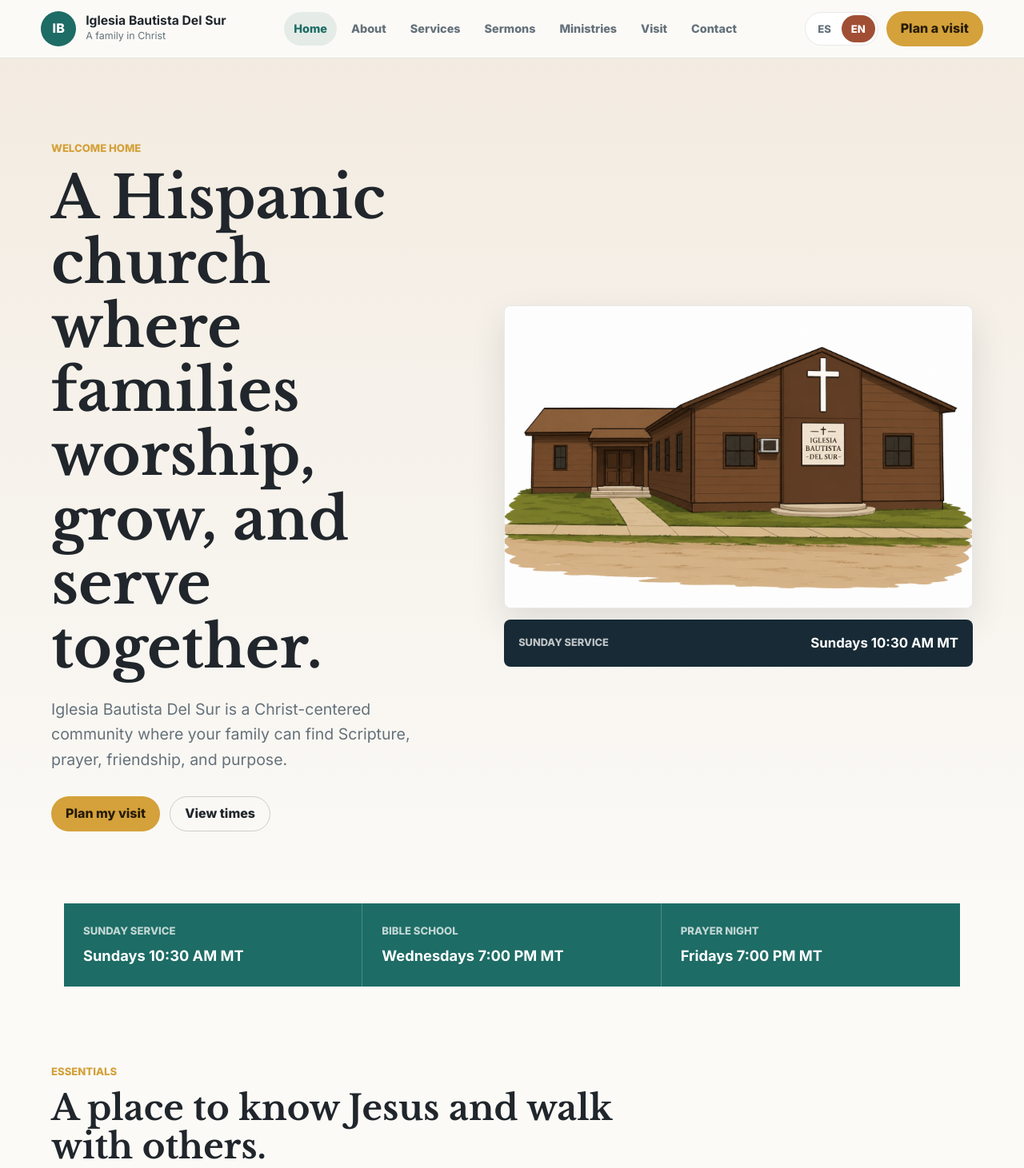
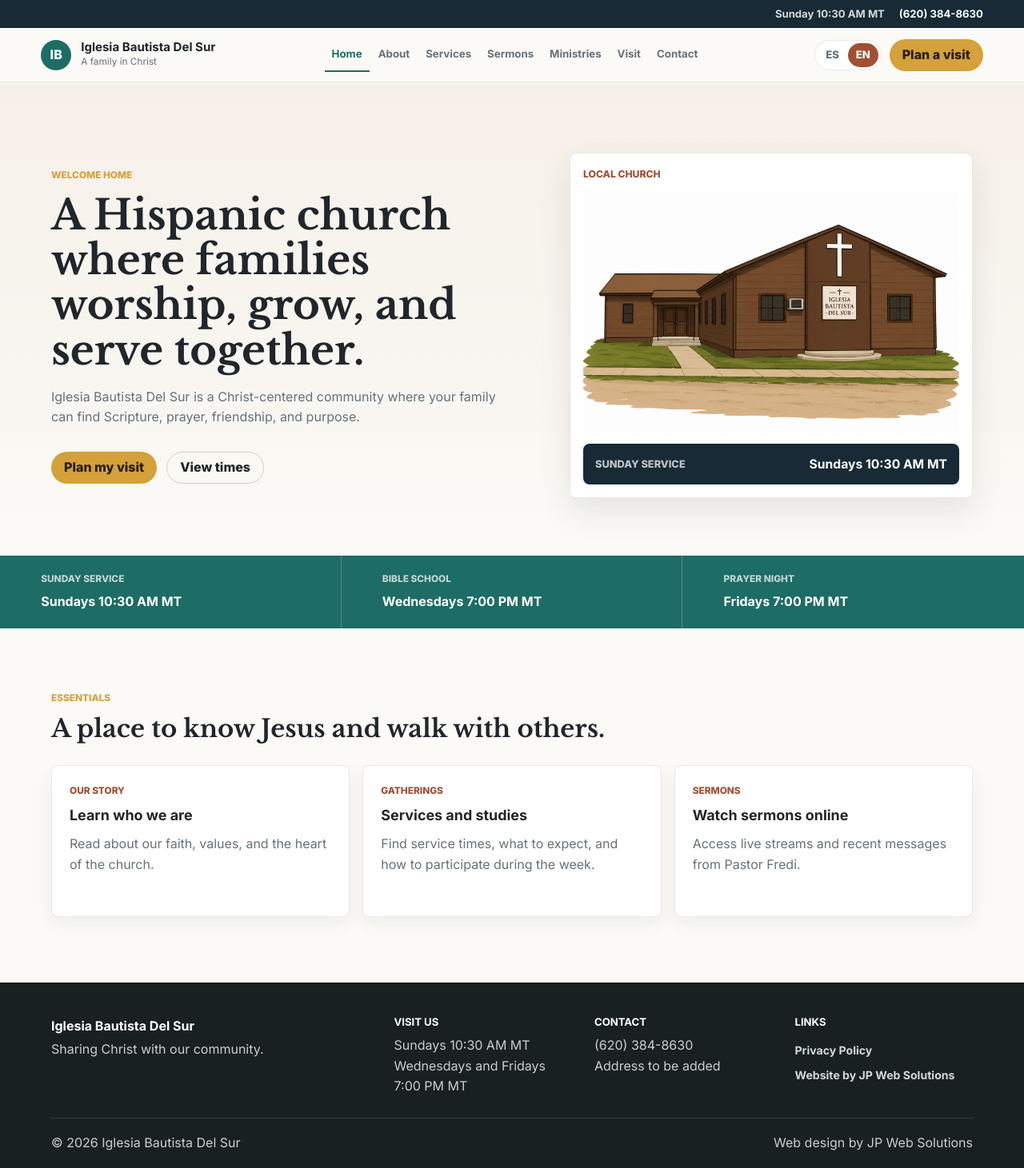
Before and after one commit to JimPintoCommon/iglesia-bautista-del-sur, a website built with Vite: page index.html in a window 1280 px wide. Shown: the top 1461 px of the page at 80% size. Built offline with nearby package versions, Linux system fonts and the light colour scheme.

Commit message:
Refine professional site layout

```diff
--- a/index.html
+++ b/index.html
@@ -18,6 +18,12 @@
   </head>
   <body>
     <header class="site-header">
+      <div class="top-bar">
+        <span data-i18n="topService">Domingo 10:30 AM MT</span>
+        <a href="tel:6203848630" data-i18n="topPhone">(620) 384-8630</a>
+      </div>
+
+      <div class="header-inner">
         <a class="brand" href="#home" data-route-link="home" aria-label="Iglesia Bautista Del Sur">
           <span class="brand-mark">IB</span>
           <span>
@@ -43,6 +49,7 @@
           </div>
           <a class="header-cta" href="#visit" data-route-link="visit" data-i18n="headerCta">Planear visita</a>
         </div>
+      </div>
     </header>
 
     <main>
@@ -61,6 +68,8 @@
             </div>
           </div>
           <div class="hero-visual">
+            <div class="campus-card">
+              <span data-i18n="campusLabel">Iglesia local</span>
               <img
                 class="hero-image"
                 src="assets/iglesia-del-sur.png"
@@ -69,6 +78,7 @@
               <div class="hero-note">
                 <span data-i18n="heroNoteLabel">Servicio dominical</span>
                 <strong data-i18n="heroNoteText">Domingos 10:30 AM MT</strong>
+              </div>
             </div>
           </div>
         </section>
@@ -419,19 +429,33 @@
     </main>
 
     <footer class="site-footer">
-      <div class="footer-main">
+      <div class="footer-grid">
         <div>
           <strong>Iglesia Bautista Del Sur</strong>
           <p data-i18n="footerText">Compartiendo a Cristo con nuestra comunidad.</p>
         </div>
+        <div>
+          <h2 data-i18n="footerVisitTitle">Visítanos</h2>
+          <p data-i18n="footerVisitText">Domingos 10:30 AM MT</p>
+          <p data-i18n="footerPrayerText">Miércoles y viernes 7:00 PM MT</p>
+        </div>
+        <div>
+          <h2 data-i18n="footerContactTitle">Contacto</h2>
+          <p><a href="tel:6203848630">(620) 384-8630</a></p>
+          <p data-i18n="footerAddress">Dirección por agregar</p>
+        </div>
         <nav class="footer-links" aria-label="Footer">
+          <h2 data-i18n="footerLinksTitle">Enlaces</h2>
           <a href="#privacy" data-route-link="privacy" data-i18n="footerPrivacy">Política de privacidad</a>
           <a href="https://www.jpwebsolutions.com/" target="_blank" rel="noopener" data-i18n="footerCredit">
             Sitio creado por JP Web Solutions
           </a>
         </nav>
       </div>
-      <p>&copy; <span data-year></span></p>
+      <div class="footer-bottom">
+        <p>&copy; <span data-year></span> Iglesia Bautista Del Sur</p>
+        <p data-i18n="footerBuiltBy">Diseño web por JP Web Solutions</p>
+      </div>
     </footer>
 
     <script type="module" src="script.js"></script>
--- a/script.js
+++ b/script.js
@@ -1,6 +1,8 @@
 const translations = {
   es: {
     brandTagline: "Una familia en Cristo",
+    topService: "Domingo 10:30 AM MT",
+    topPhone: "(620) 384-8630",
     navHome: "Inicio",
     navAbout: "Nosotros",
     navServices: "Servicios",
@@ -15,6 +17,7 @@ const translations = {
       "Iglesia Bautista Del Sur es una comunidad centrada en Cristo donde tu familia puede encontrar Palabra, oración, amistad y propósito.",
     heroPrimary: "Planear mi visita",
     heroSecondary: "Ver horarios",
+    campusLabel: "Iglesia local",
     heroNoteLabel: "Servicio dominical",
     heroNoteText: "Domingos 10:30 AM MT",
     quickServiceLabel: "Servicio dominical",
@@ -142,8 +145,15 @@ const translations = {
     formMessage: "Mensaje",
     formButton: "Enviar mensaje",
     footerText: "Compartiendo a Cristo con nuestra comunidad.",
+    footerVisitTitle: "Visítanos",
+    footerVisitText: "Domingos 10:30 AM MT",
+    footerPrayerText: "Miércoles y viernes 7:00 PM MT",
+    footerContactTitle: "Contacto",
+    footerAddress: "Dirección por agregar",
+    footerLinksTitle: "Enlaces",
     footerPrivacy: "Política de privacidad",
     footerCredit: "Sitio creado por JP Web Solutions",
+    footerBuiltBy: "Diseño web por JP Web Solutions",
     privacyKicker: "Privacidad",
     privacyTitle: "Política de privacidad",
     privacyLead:
@@ -164,6 +174,8 @@ const translations = {
   },
   en: {
     brandTagline: "A family in Christ",
+    topService: "Sunday 10:30 AM MT",
+    topPhone: "(620) 384-8630",
     navHome: "Home",
     navAbout: "About",
     navServices: "Services",
@@ -178,6 +190,7 @@ const translations = {
       "Iglesia Bautista Del Sur is a Christ-centered community where your family can find Scripture, prayer, friendship, and purpose.",
     heroPrimary: "Plan my visit",
     heroSecondary: "View times",
+    campusLabel: "Local church",
     heroNoteLabel: "Sunday service",
     heroNoteText: "Sundays 10:30 AM MT",
     quickServiceLabel: "Sunday service",
@@ -305,8 +318,15 @@ const translations = {
     formMessage: "Message",
     formButton: "Send message",
     footerText: "Sharing Christ with our community.",
+    footerVisitTitle: "Visit us",
+    footerVisitText: "Sundays 10:30 AM MT",
+    footerPrayerText: "Wednesdays and Fridays 7:00 PM MT",
+    footerContactTitle: "Contact",
+    footerAddress: "Address to be added",
+    footerLinksTitle: "Links",
     footerPrivacy: "Privacy Policy",
     footerCredit: "Website by JP Web Solutions",
+    footerBuiltBy: "Web design by JP Web Solutions",
     privacyKicker: "Privacy",
     privacyTitle: "Privacy Policy",
     privacyLead:
--- a/styles.css
+++ b/styles.css
@@ -2,6 +2,7 @@
   --ink: #20262b;
   --muted: #65717a;
   --paper: #fbfaf7;
+  --surface: #ffffff;
   --soft: #f2eadf;
   --line: rgba(32, 38, 43, 0.1);
   --clay: #a14f34;
@@ -40,19 +41,36 @@ a {
 }
 
 .site-header {
-  align-items: center;
   background: rgba(251, 250, 247, 0.96);
   backdrop-filter: blur(14px);
   border-bottom: 1px solid var(--line);
-  display: flex;
-  gap: 24px;
-  justify-content: space-between;
-  left: 0;
-  padding: 14px clamp(18px, 4vw, 56px);
   position: sticky;
-  right: 0;
   top: 0;
   z-index: 20;
+}
+
+.top-bar {
+  align-items: center;
+  background: var(--navy);
+  color: rgba(255, 255, 255, 0.82);
+  display: flex;
+  font-size: 0.82rem;
+  font-weight: 700;
+  gap: 18px;
+  justify-content: flex-end;
+  padding: 7px clamp(18px, 4vw, 56px);
+}
+
+.top-bar a {
+  color: var(--white);
+}
+
+.header-inner {
+  align-items: center;
+  display: flex;
+  gap: 22px;
+  justify-content: space-between;
+  padding: 12px clamp(18px, 4vw, 56px);
 }
 
 .brand {
@@ -69,9 +87,9 @@ a {
   color: var(--white);
   display: inline-flex;
   font-weight: 800;
-  height: 44px;
+  height: 38px;
   justify-content: center;
-  width: 44px;
+  width: 38px;
 }
 
 .brand strong,
@@ -80,34 +98,36 @@ a {
 }
 
 .brand strong {
-  font-size: 0.98rem;
+  font-size: 0.94rem;
   line-height: 1.2;
 }
 
 .brand small {
   color: var(--muted);
-  font-size: 0.78rem;
+  font-size: 0.74rem;
 }
 
 .main-nav {
   align-items: center;
   display: flex;
   flex: 1 1 auto;
-  gap: 6px;
+  gap: 2px;
   justify-content: center;
 }
 
 .main-nav a {
-  border-radius: 999px;
+  border-bottom: 2px solid transparent;
+  border-radius: 0;
   color: var(--muted);
-  font-size: 0.9rem;
-  font-weight: 800;
-  padding: 9px 12px;
+  font-size: 0.83rem;
+  font-weight: 700;
+  padding: 10px 9px;
 }
 
 .main-nav a:hover,
 .main-nav a.is-active {
-  background: rgba(29, 108, 101, 0.1);
+  background: transparent;
+  border-color: var(--teal);
   color: var(--teal);
 }
 
@@ -123,7 +143,7 @@ a {
   border: 1px solid var(--line);
   border-radius: 999px;
   display: inline-grid;
-  grid-template-columns: repeat(2, 42px);
+  grid-template-columns: repeat(2, 38px);
   padding: 3px;
 }
 
@@ -136,7 +156,7 @@ a {
   font: inherit;
   font-size: 0.82rem;
   font-weight: 800;
-  height: 34px;
+  height: 30px;
 }
 
 .language-switcher button[aria-pressed="true"] {
@@ -152,8 +172,8 @@ a {
   display: inline-flex;
   font-weight: 800;
   justify-content: center;
-  min-height: 44px;
-  padding: 0 18px;
+  min-height: 40px;
+  padding: 0 16px;
 }
 
 .header-cta,
@@ -174,18 +194,18 @@ a {
 .hero {
   align-items: center;
   background:
-    linear-gradient(180deg, rgba(242, 234, 223, 0.92), rgba(251, 250, 247, 1)),
+    linear-gradient(180deg, rgba(242, 234, 223, 0.62), rgba(251, 250, 247, 1)),
     var(--paper);
   display: grid;
-  gap: clamp(32px, 5vw, 72px);
-  grid-template-columns: minmax(0, 0.9fr) minmax(360px, 1.05fr);
+  gap: clamp(28px, 5vw, 64px);
+  grid-template-columns: minmax(0, 0.95fr) minmax(320px, 0.82fr);
   min-height: auto;
-  padding: clamp(72px, 8vw, 112px) clamp(18px, 5vw, 70px) clamp(54px, 7vw, 92px);
+  padding: clamp(56px, 7vw, 88px) clamp(18px, 5vw, 70px) clamp(44px, 6vw, 72px);
 }
 
 .hero-content {
   color: var(--ink);
-  max-width: 720px;
+  max-width: 660px;
   padding: 0;
   position: relative;
   z-index: 1;
@@ -197,11 +217,25 @@ a {
   gap: 14px;
 }
 
-.hero-image {
-  background: var(--white);
+.campus-card {
+  background: var(--surface);
   border: 1px solid var(--line);
   border-radius: 8px;
-  box-shadow: var(--shadow);
+  box-shadow: 0 16px 40px rgba(32, 38, 43, 0.1);
+  display: grid;
+  gap: 12px;
+  padding: 16px;
+}
+
+.campus-card > span {
+  color: var(--clay);
+  font-size: 0.76rem;
+  font-weight: 800;
+  text-transform: uppercase;
+}
+
+.hero-image {
+  border-radius: 6px;
   height: auto;
   width: 100%;
 }
@@ -214,7 +248,7 @@ a {
   display: flex;
   gap: 16px;
   justify-content: space-between;
-  padding: 16px 18px;
+  padding: 13px 15px;
 }
 
 .hero-note span {
@@ -225,13 +259,13 @@ a {
 }
 
 .hero-note strong {
-  font-size: 1.05rem;
+  font-size: 0.98rem;
 }
 
 .eyebrow,
 .section-kicker {
   color: var(--gold);
-  font-size: 0.82rem;
+  font-size: 0.74rem;
   font-weight: 800;
   letter-spacing: 0;
   margin: 0 0 12px;
@@ -252,19 +286,19 @@ h2 {
 }
 
 h1 {
-  font-size: clamp(2.55rem, 5.7vw, 5.45rem);
-  margin-bottom: 22px;
-  max-width: 900px;
+  font-size: clamp(2.1rem, 4vw, 3.75rem);
+  margin-bottom: 18px;
+  max-width: 760px;
 }
 
 h2 {
-  font-size: clamp(1.9rem, 3.4vw, 3.3rem);
+  font-size: clamp(1.55rem, 2.4vw, 2.35rem);
 }
 
 .hero-content p:not(.eyebrow),
 .page-hero p:not(.eyebrow) {
-  font-size: clamp(1.02rem, 1.6vw, 1.22rem);
-  max-width: 710px;
+  font-size: clamp(0.98rem, 1.25vw, 1.08rem);
+  max-width: 650px;
 }
 
 .hero-content p:not(.eyebrow) {
@@ -289,14 +323,14 @@ h2 {
   display: grid;
   grid-template-columns: repeat(3, 1fr);
   margin: 0 auto;
-  max-width: 1120px;
+  max-width: none;
   position: relative;
   z-index: 3;
 }
 
 .quick-info article {
   border-right: 1px solid rgba(255, 255, 255, 0.22);
-  padding: 24px;
+  padding: 20px clamp(18px, 4vw, 56px);
 }
 
 .quick-info article:last-child {
@@ -310,7 +344,7 @@ h2 {
 .feature-card span {
   color: rgba(255, 255, 255, 0.72);
   display: block;
-  font-size: 0.82rem;
+  font-size: 0.74rem;
   font-weight: 800;
   margin-bottom: 6px;
   text-transform: uppercase;
@@ -318,21 +352,23 @@ h2 {
 
 .quick-info strong {
   display: block;
-  font-size: 1.14rem;
+  font-size: 1rem;
 }
 
 .section,
 .page-hero {
-  padding: clamp(72px, 9vw, 116px) clamp(18px, 5vw, 70px);
+  padding: clamp(54px, 7vw, 82px) clamp(18px, 5vw, 70px);
 }
 
 .page-hero {
-  background: var(--navy);
+  background:
+    linear-gradient(90deg, rgba(23, 42, 53, 0.98), rgba(23, 42, 53, 0.9)),
+    var(--navy);
   color: var(--white);
 }
 
 .page-hero.compact {
-  padding-bottom: clamp(58px, 7vw, 88px);
+  padding-bottom: clamp(46px, 6vw, 68px);
 }
 
 .page-hero.visit-hero {
@@ -348,12 +384,12 @@ h2 {
 }
 
 .intro-section {
-  padding-top: clamp(70px, 8vw, 96px);
+  padding-top: clamp(54px, 7vw, 78px);
 }
 
 .section-heading {
-  margin: 0 auto 34px;
-  max-width: 780px;
+  margin: 0 auto 28px;
+  max-width: 700px;
   text-align: center;
 }
 
@@ -386,7 +422,7 @@ h2 {
 .value-grid,
 .schedule-grid {
   display: grid;
-  gap: 18px;
+  gap: 16px;
   grid-template-columns: repeat(3, 1fr);
 }
 
@@ -400,12 +436,12 @@ h2 {
   background: var(--white);
   border: 1px solid var(--line);
   border-radius: 8px;
-  box-shadow: 0 10px 30px rgba(32, 38, 43, 0.07);
-  padding: 26px;
+  box-shadow: 0 8px 22px rgba(32, 38, 43, 0.06);
+  padding: 22px;
 }
 
 .feature-card {
-  min-height: 228px;
+  min-height: 190px;
   transition: transform 180ms ease, box-shadow 180ms ease;
 }
 
@@ -423,7 +459,7 @@ h2 {
 
 .feature-card h3,
 .schedule-card h3 {
-  font-size: 1.35rem;
+  font-size: 1.12rem;
   line-height: 1.25;
   margin: 10px 0 12px;
 }
@@ -443,7 +479,7 @@ h2 {
   background: var(--white);
   border: 1px solid var(--line);
   border-radius: 8px;
-  box-shadow: 0 10px 30px rgba(32, 38, 43, 0.07);
+  box-shadow: 0 8px 22px rgba(32, 38, 43, 0.06);
   display: grid;
   gap: 1px;
   grid-template-columns: repeat(2, 1fr);
@@ -452,13 +488,13 @@ h2 {
 
 .leadership-card > div {
   background: var(--white);
-  padding: 26px;
+  padding: 22px;
 }
 
 .leadership-card span {
   color: var(--clay);
   display: block;
-  font-size: 0.82rem;
+  font-size: 0.74rem;
   font-weight: 800;
   margin-bottom: 6px;
   text-transform: uppercase;
@@ -466,7 +502,7 @@ h2 {
 
 .leadership-card strong {
   display: block;
-  font-size: 1.18rem;
+  font-size: 1.05rem;
 }
 
 .value-grid {
@@ -485,7 +521,7 @@ h2 {
 }
 
 .schedule-card {
-  min-height: 245px;
+  min-height: 210px;
 }
 
 .schedule-card > span {
@@ -494,7 +530,7 @@ h2 {
 
 .schedule-card p {
   color: var(--teal);
-  font-size: 1.25rem;
+  font-size: 1.08rem;
   font-weight: 800;
   margin-bottom: 12px;
 }
@@ -541,7 +577,7 @@ h2 {
   display: grid;
   gap: 22px;
   grid-template-columns: 180px minmax(0, 0.8fr) minmax(0, 1fr);
-  padding: 34px 0;
+  padding: 28px 0;
 }
 
 .ministry-list article:first-child {
@@ -554,7 +590,7 @@ h2 {
 }
 
 .ministry-list h2 {
-  font-size: clamp(1.5rem, 2.3vw, 2.35rem);
+  font-size: clamp(1.25rem, 2vw, 1.9rem);
   margin-bottom: 0;
 }
 
@@ -577,7 +613,7 @@ h2 {
 .stream-card.featured {
   background: var(--navy);
   color: var(--white);
-  min-height: 360px;
+  min-height: 300px;
 }
 
 .stream-card.featured p,
@@ -595,11 +631,11 @@ h2 {
 }
 
 .stream-card h2 {
-  font-size: clamp(1.8rem, 3vw, 3rem);
+  font-size: clamp(1.45rem, 2.4vw, 2.2rem);
 }
 
 .stream-card h3 {
-  font-size: 1.35rem;
+  font-size: 1.1rem;
   line-height: 1.25;
 }
 
@@ -667,7 +703,7 @@ h2 {
 }
 
 .policy-section h2 {
-  font-size: clamp(1.45rem, 2.4vw, 2.1rem);
+  font-size: clamp(1.2rem, 2vw, 1.65rem);
   margin-bottom: 10px;
 }
 
@@ -705,29 +741,37 @@ h2 {
 }
 
 .site-footer {
-  align-items: flex-start;
   background: #182022;
   color: rgba(255, 255, 255, 0.78);
-  display: flex;
-  gap: 18px;
-  justify-content: space-between;
-  padding: 28px clamp(18px, 5vw, 70px);
+  display: grid;
+  gap: 26px;
+  padding: 42px clamp(18px, 5vw, 70px) 22px;
 }
 
-.footer-main {
+.footer-grid {
   display: grid;
-  gap: 16px;
+  gap: 28px;
+  grid-template-columns: minmax(220px, 1.35fr) repeat(3, minmax(160px, 0.75fr));
+}
+
+.footer-grid h2 {
+  color: var(--white);
+  font-family: Inter, Arial, sans-serif;
+  font-size: 0.82rem;
+  letter-spacing: 0;
+  margin: 0 0 10px;
+  text-transform: uppercase;
 }
 
 .footer-links {
   display: flex;
-  flex-wrap: wrap;
-  gap: 14px 22px;
+  flex-direction: column;
+  gap: 8px;
 }
 
 .footer-links a {
   color: rgba(255, 255, 255, 0.82);
-  font-size: 0.9rem;
+  font-size: 0.88rem;
   font-weight: 700;
 }
 
@@ -745,8 +789,17 @@ h2 {
   margin: 0;
 }
 
+.footer-bottom {
+  border-top: 1px solid rgba(255, 255, 255, 0.12);
+  display: flex;
+  flex-wrap: wrap;
+  gap: 12px;
+  justify-content: space-between;
+  padding-top: 18px;
+}
+
 @media (max-width: 1040px) {
-  .site-header {
+  .header-inner {
     align-items: flex-start;
     flex-wrap: wrap;
   }
@@ -757,6 +810,10 @@ h2 {
     order: 3;
     overflow-x: auto;
     padding-bottom: 4px;
+  }
+
+  .footer-grid {
+    grid-template-columns: repeat(2, minmax(0, 1fr));
   }
 
   .feature-grid,
@@ -773,6 +830,10 @@ h2 {
 }
 
 @media (max-width: 760px) {
+  .top-bar {
+    justify-content: space-between;
+  }
+
   .header-actions {
     width: 100%;
   }
@@ -814,8 +875,11 @@ h2 {
   }
 
   .site-footer {
-    align-items: flex-start;
-    flex-direction: column;
+    padding-top: 34px;
+  }
+
+  .footer-grid {
+    grid-template-columns: 1fr;
   }
 }
 
@@ -833,4 +897,9 @@ h2 {
     padding-left: 18px;
     padding-right: 18px;
   }
+
+  .hero {
+    padding-left: 18px;
+    padding-right: 18px;
+  }
 }
```
Lines whose indentation alone changed are shown as unchanged.
